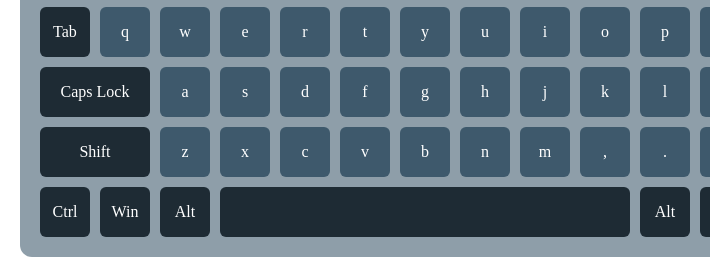
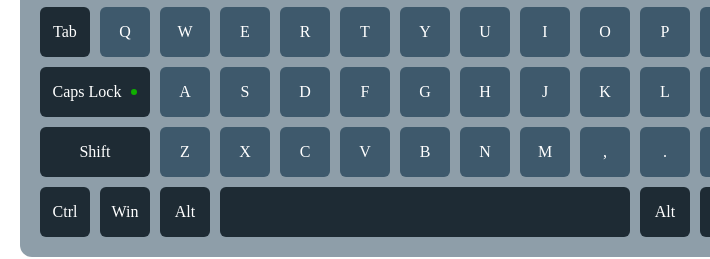
Before and after one commit to 0w1Max/virtual-keyboard, a website: page index.html in a window 1280 px wide. Both pictures are taken after a click on the element "Caps Lock". Shown: the part 408-667 px from the top of the page, 155-865 px from the left. Drawn offline with Linux system fonts and the light colour scheme.

Commit message:
feat: add an event on the click of the caps lock key

```diff
--- a/css/style.css
+++ b/css/style.css
@@ -82,3 +82,16 @@ body {
 .keyboard__key_left {
   background-color: #1e2b34;
 }
+
+.keyboard__key_caps-lock::after {
+  content: '';
+  width: 6px;
+  height: 6px;
+  margin-left: 10px;
+  background-color: #ccc;
+  border-radius: 10px;
+}
+
+.keyboard__key_caps-lock.active::after {
+  background-color: rgb(15, 175, 0);
+}
--- a/js/index.js
+++ b/js/index.js
@@ -115,3 +115,21 @@ const createKeyboard = (lang) => {
 };
 
 createKeyboard(KEYS_ENG.lowerCase);
+
+const activateCapsLock = () => {
+  const keyCapsLock = document.querySelector('.keyboard__key_caps-lock');
+
+  keyCapsLock.addEventListener('click', () => {
+    body.innerHTML = '';
+
+    if (keyCapsLock.classList.contains('active')) {
+      createKeyboard(KEYS_ENG.lowerCase);
+      document.querySelector('.keyboard__key_caps-lock').classList.toggle('active');
+    } else {
+      createKeyboard(KEYS_ENG.upperCase);
+      document.querySelector('.keyboard__key_caps-lock').classList.toggle('active');
+    }
+  });
+};
+
+activateCapsLock();
```
